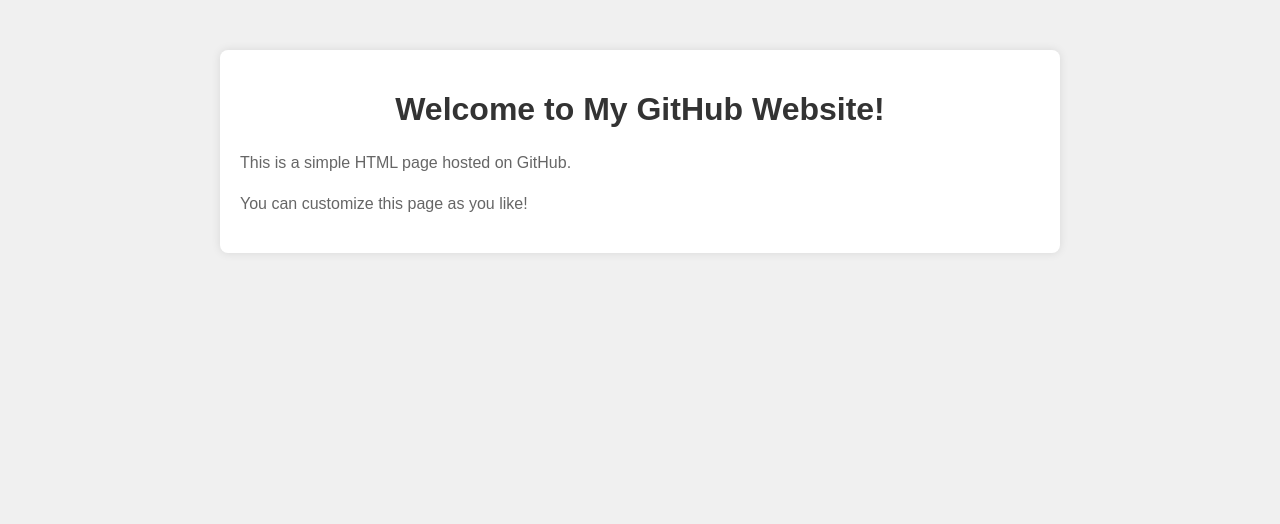
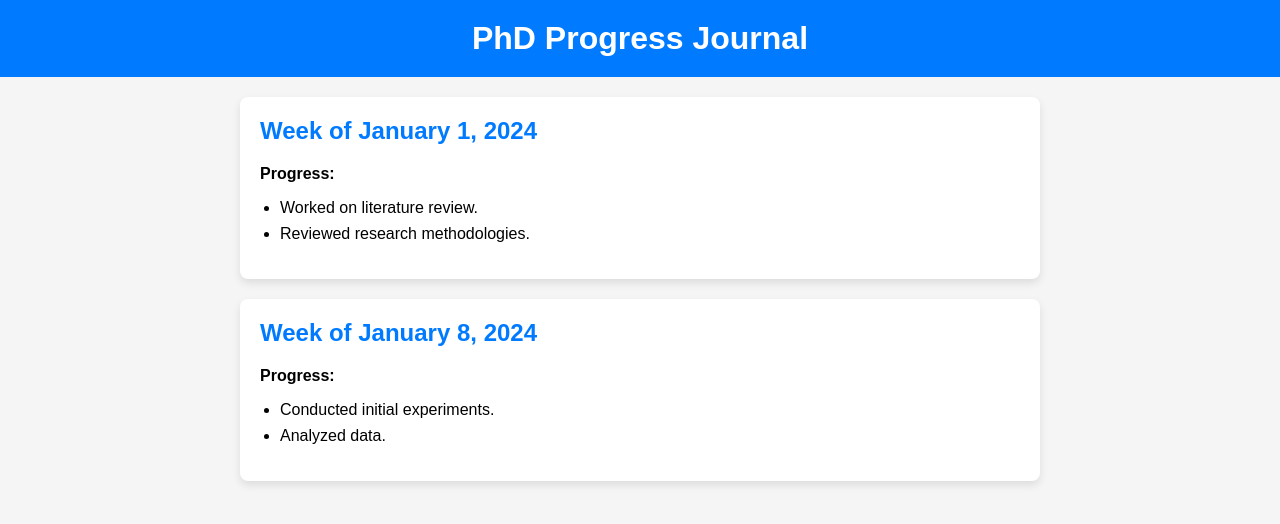
Before and after one commit to SriMug/SriMug.github.io, a plain HTML site: page index.html in a window 1280 px wide. Drawn offline with Linux system fonts and the light colour scheme.

Commit message:
Style
Updated Style

```diff
--- a/index.html
+++ b/index.html
@@ -1,39 +1,33 @@
 <!DOCTYPE html>
 <html lang="en">
 <head>
-    <meta charset="UTF-8">
-    <meta name="viewport" content="width=device-width, initial-scale=1.0">
-    <title>My GitHub Website</title>
-    <style>
-        body {
-            font-family: Arial, sans-serif;
-            margin: 0;
-            padding: 0;
-            background-color: #f0f0f0;
-        }
-        .container {
-            max-width: 800px;
-            margin: 50px auto;
-            padding: 20px;
-            background-color: #fff;
-            border-radius: 8px;
-            box-shadow: 0 0 10px rgba(0, 0, 0, 0.1);
-        }
-        h1 {
-            color: #333;
-            text-align: center;
-        }
-        p {
-            color: #666;
-            line-height: 1.6;
-        }
-    </style>
+  <meta charset="UTF-8">
+  <meta name="viewport" content="width=device-width, initial-scale=1.0">
+  <title>PhD Progress Journal</title>
+  <link rel="stylesheet" href="style.css">
 </head>
 <body>
-    <div class="container">
-        <h1>Welcome to My GitHub Website!</h1>
-        <p>This is a simple HTML page hosted on GitHub.</p>
-        <p>You can customize this page as you like!</p>
-    </div>
+  <header>
+    <h1>PhD Progress Journal</h1>
+  </header>
+  <main>
+    <article>
+      <h2>Week of January 1, 2024</h2>
+      <p class="progress">Progress:</p>
+      <ul>
+        <li>Worked on literature review.</li>
+        <li>Reviewed research methodologies.</li>
+      </ul>
+    </article>
+    <article>
+      <h2>Week of January 8, 2024</h2>
+      <p class="progress">Progress:</p>
+      <ul>
+        <li>Conducted initial experiments.</li>
+        <li>Analyzed data.</li>
+      </ul>
+    </article>
+    <!-- Add more articles for each week's progress -->
+  </main>
 </body>
 </html>
--- /dev/null
+++ b/style.css
@@ -0,0 +1,48 @@
+body {
+    font-family: Arial, sans-serif;
+    background-color: #f5f5f5;
+    margin: 0;
+    padding: 0;
+  }
+
+  header {
+    background-color: #007bff;
+    color: #fff;
+    padding: 20px 0;
+    text-align: center;
+  }
+
+  h1 {
+    margin: 0;
+  }
+
+  main {
+    max-width: 800px;
+    margin: 20px auto;
+    padding: 0 20px;
+  }
+
+  article {
+    background-color: #fff;
+    border-radius: 8px;
+    box-shadow: 0 4px 8px rgba(0, 0, 0, 0.1);
+    margin-bottom: 20px;
+    padding: 20px;
+  }
+
+  h2 {
+    color: #007bff;
+    margin-top: 0;
+  }
+
+  .progress {
+    font-weight: bold;
+  }
+
+  ul {
+    padding-left: 20px;
+  }
+
+  li {
+    margin-bottom: 8px;
+  }
```
